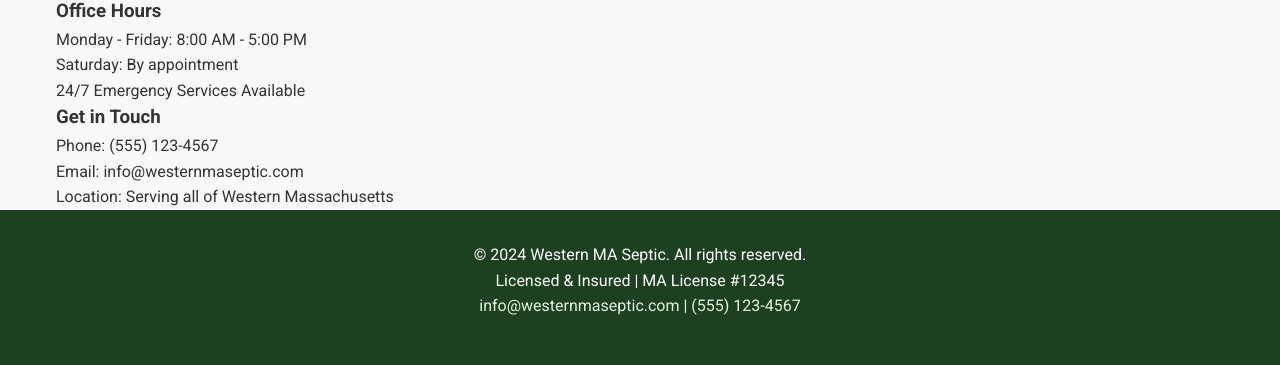
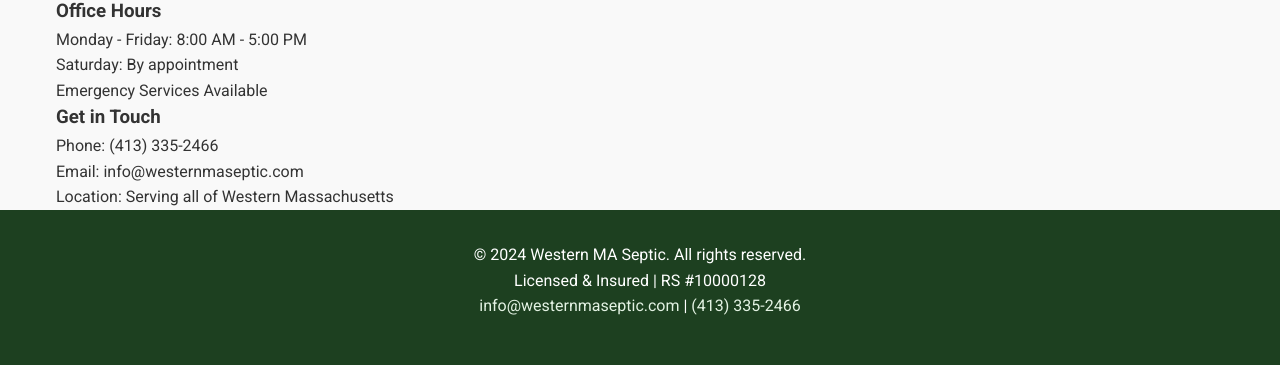
Before and after one commit to fmccool/WesternMASeptic, a plain HTML site: page index.html in a window 1280 px wide. Shown: the part 912-1277 px from the top of the page. Drawn offline with Linux system fonts and the light colour scheme.

Commit message:
index.html

```diff
--- a/index.html
+++ b/index.html
@@ -217,11 +217,11 @@
                     <h3>Office Hours</h3>
                     <p>Monday - Friday: 8:00 AM - 5:00 PM</p>
                     <p>Saturday: By appointment</p>
-                    <p>24/7 Emergency Services Available</p>
+                    <p>Emergency Services Available</p>
                 </div>
                 <div>
                     <h3>Get in Touch</h3>
-                    <p>Phone: (555) 123-4567</p>
+                    <p>Phone: (413) 335-2466</p>
                     <p>Email: info@westernmaseptic.com</p>
                     <p>Location: Serving all of Western Massachusetts</p>
                 </div>
@@ -232,10 +232,10 @@
     <footer>
         <div class="container">
             <p>&copy; 2024 Western MA Septic. All rights reserved.</p>
-            <p>Licensed & Insured | MA License #12345</p>
+            <p>Licensed & Insured | RS #10000128</p>
             <p>
                 <a href="mailto:info@westernmaseptic.com">info@westernmaseptic.com</a> |
-                <a href="tel:5551234567">(555) 123-4567</a>
+                <a href="tel:4133352466">(413) 335-2466</a>
             </p>
         </div>
     </footer>
```
